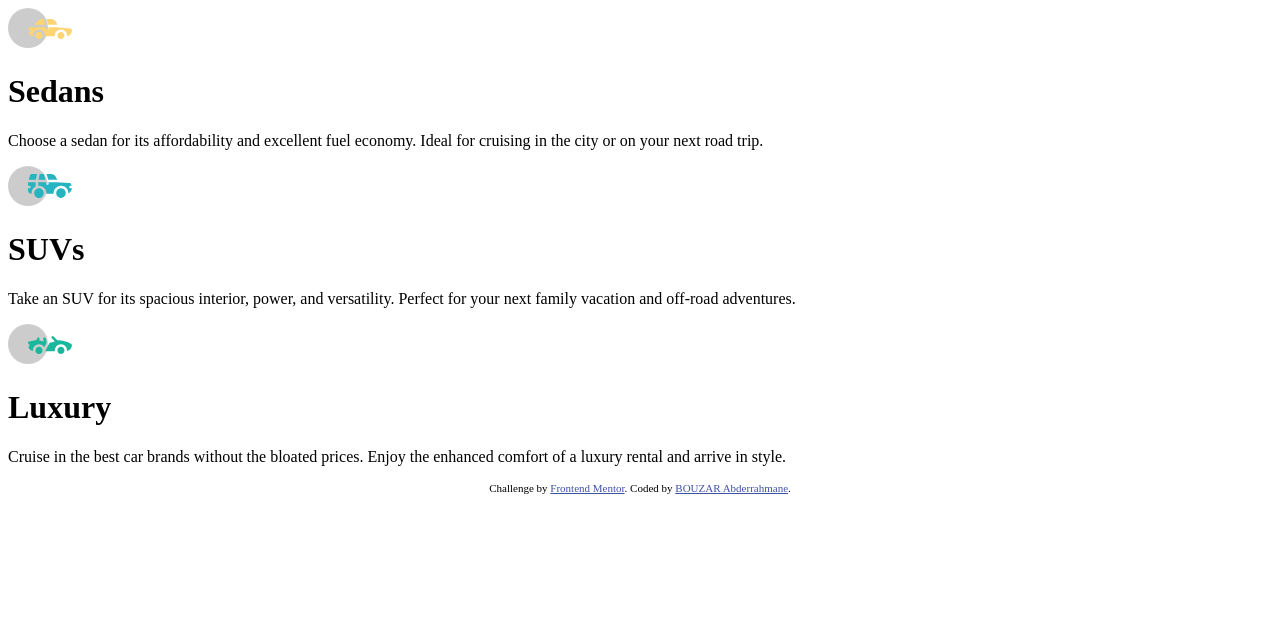
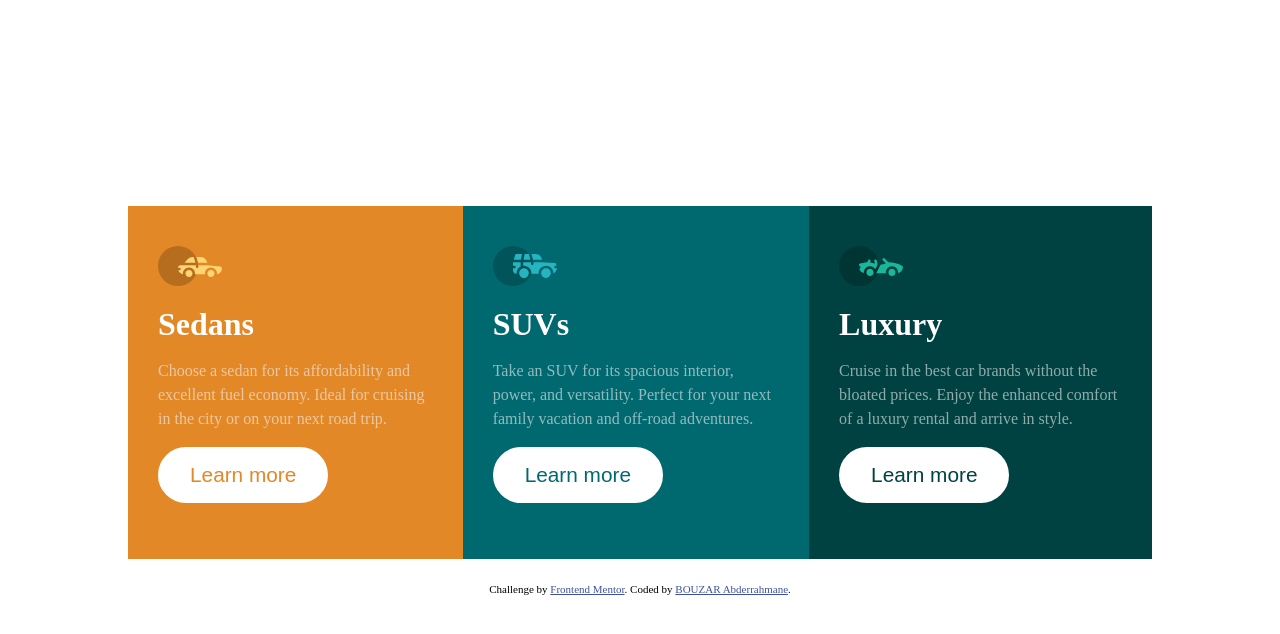
Before and after one commit to AbdouHichem/3-column-preview-card-component-main, a plain HTML site: page index.html in a window 1280 px wide. Drawn offline with Linux system fonts and the light colour scheme.

Commit message:
Finished Css

```diff
--- a/css/style.scss
+++ b/css/style.scss
@@ -1,3 +1,85 @@
+:root {
+  --Brightorange: hsl(31, 77%, 52%);
+  --Darkcyan: hsl(184, 100%, 22%);
+  --Verydarkcyan: hsl(179, 100%, 13%);
+  --Transparentwhitebg: hsla(0, 0%, 100%, 0.75);
+  --Verylightgray: hsl(0, 0%, 95%);
+}
+
+* {
+  margin: 0;
+  padding: 0;
+  box-sizing: border-box;
+}
+
+body {
+  display: flex;
+  justify-content: center;
+  align-items: center;
+  min-height: 100vh;
+  flex-direction: column;
+  background-color: var(--backTransparentwhitebg);
+}
+
+.container {
+  display: flex;
+  flex-direction: column;
+  justify-content: flex-end;
+  align-content: flex-end;
+  width: 80%;
+  max-width: 300px;
+  margin-bottom: 24px;
+}
+.sedans, .suv, .luxury{
+    padding: 40px 30px;
+}
+
+h1{
+    color :white;
+    font-size :2em;
+    padding: 16px 0;
+}
+
+p{
+    color :var(--Verylightgray);
+    opacity: 0.6;
+    line-height: 1.5em;
+}
+
+
+
+.sedans{
+    background-color: var(--Brightorange);
+    button{
+        color: var(--Brightorange);
+    }
+}
+.suv{
+    background-color: var(--Darkcyan);
+    button{
+        color: var(--Darkcyan);
+    }
+}
+.luxury{
+    background-color: var(--Verydarkcyan);
+    button{
+        color: var(--Verydarkcyan);
+    }
+}
+button{
+    background-color:white;
+    border: 2px solid white;
+    align-items: flex-end;
+    font-size: 1.3em;
+    margin:16px 0;
+    padding:14px 30px;
+    border-radius:5em;
+    &:hover{
+      color: white;
+      cursor: pointer;
+      background-color: inherit;
+    }
+}
 .attribution {
   font-size: 11px;
   text-align: center;
@@ -5,3 +87,15 @@
 .attribution a {
   color: hsl(228, 45%, 44%);
 }
+
+@media only screen and (min-width: 890px) {
+  .container{
+    flex-direction:row;
+    display: flex;
+    justify-content:center;
+    width:80%;
+    max-width: 1440px;
+    height:60%;
+  }
+
+}
--- a/index.html
+++ b/index.html
@@ -20,19 +20,23 @@
       </h1>
       <p> Choose a sedan for its affordability and excellent fuel economy. Ideal for cruising in the city
       or on your next road trip.</p>
-
+     <button>Learn more</button>
     </div>
     <div class="suv">
       <img src="./images/icon-suvs.svg" alt="suvs" />
       <h1>SUVs</h1>
       <p>Take an SUV for its spacious interior, power, and versatility. Perfect for your next family vacation
       and off-road adventures.</p>
+     <button>Learn more</button>
+
     </div>
     <div class="luxury">
       <img src="./images/icon-luxury.svg" alt="luxury" />
       <h1>Luxury</h1>
       <p>Cruise in the best car brands without the bloated prices. Enjoy the enhanced comfort of a luxury
       rental and arrive in style.</p>
+     <button>Learn more</button>
+
     </div>
   </div>
   <div class="attribution">
```
Also changed, not shown: css/style.css, 1 other file.
